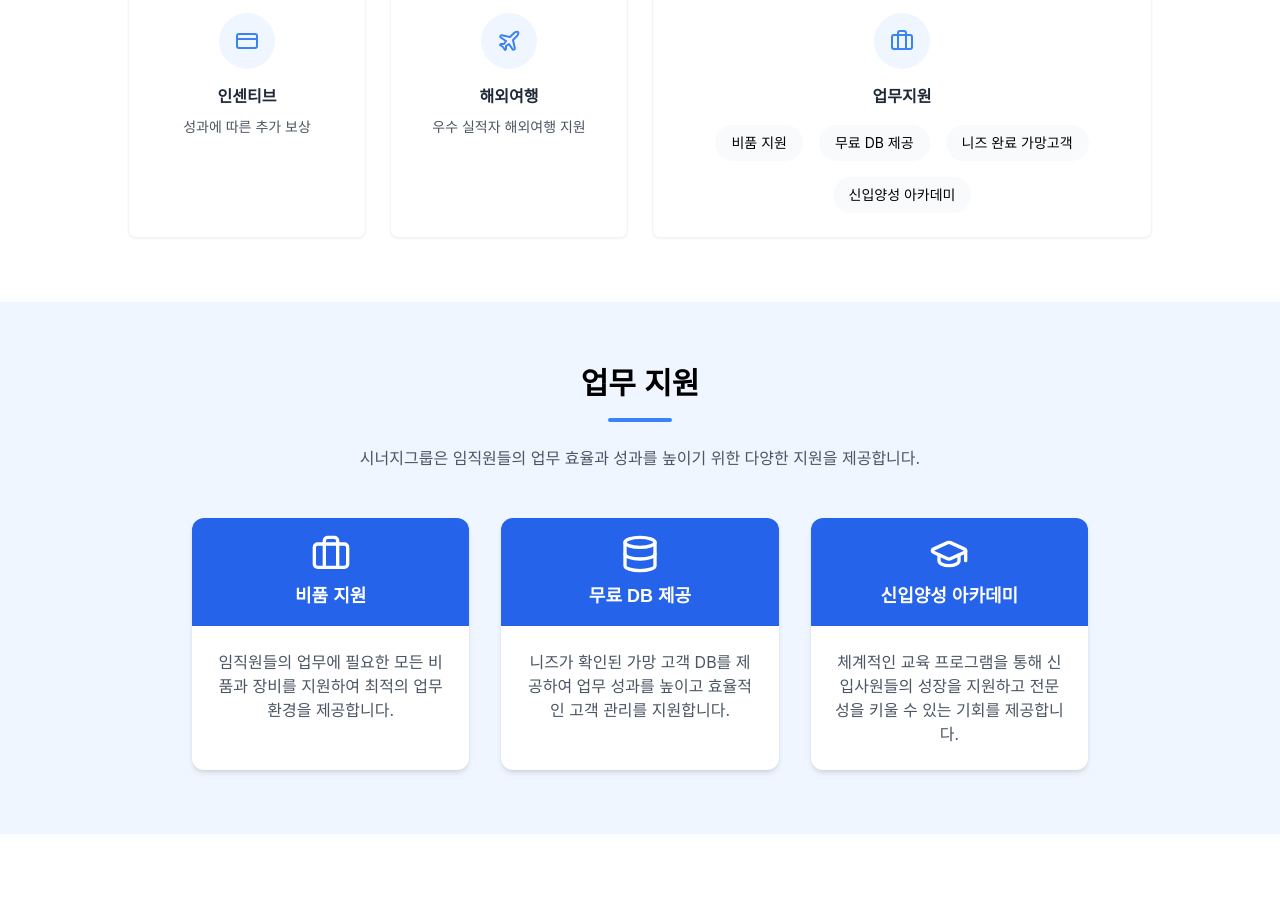
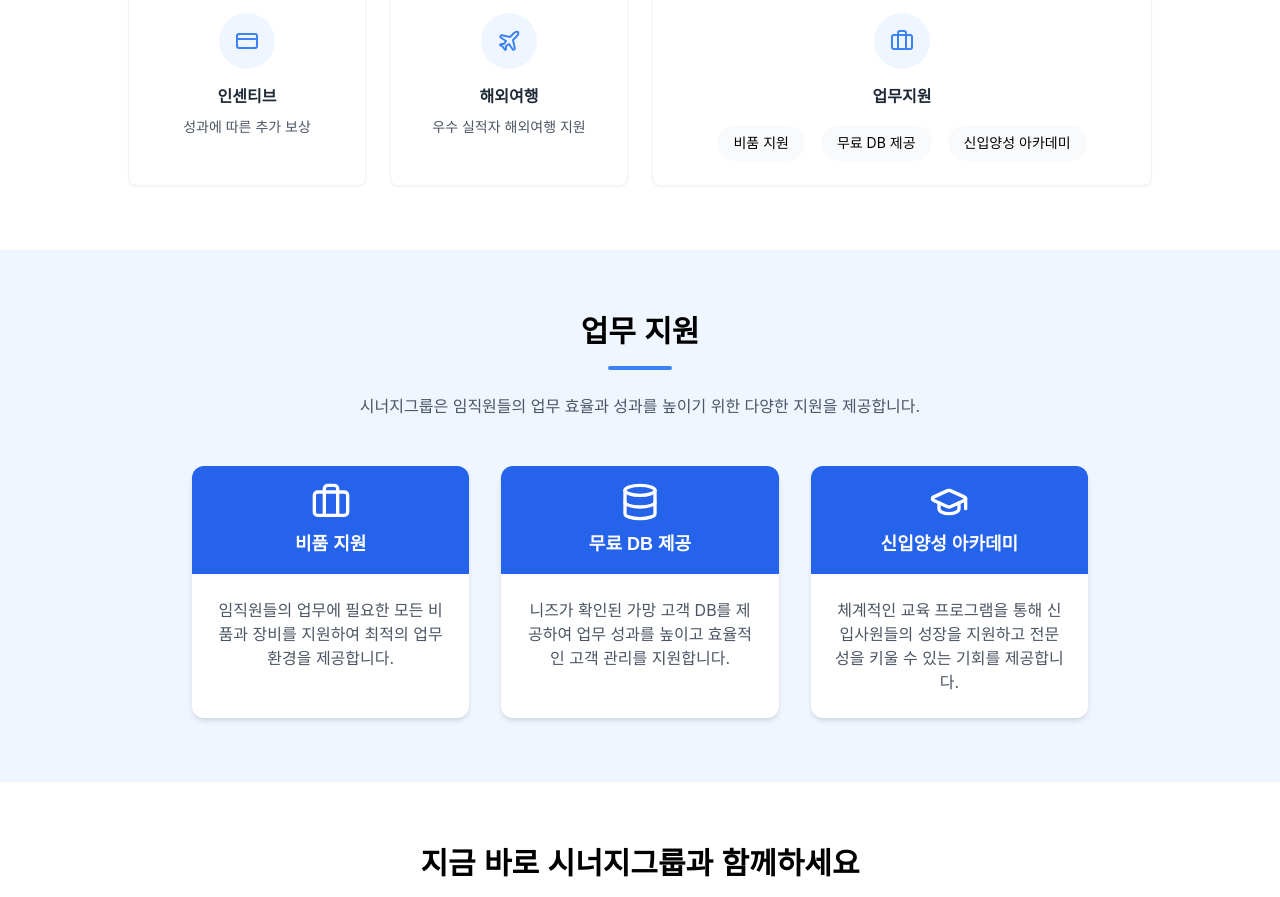
Before and after one commit to codingcraftz/synergy_group, a Next.js app: page /careers in a window 1280 px wide. Shown: the part 2060-2957 px from the top of the page. Built offline with nearby package versions, Linux system fonts and the light colour scheme.

Commit message:
feat: 경력 페이지에서 불필요한 텍스트 제거
- 경력 페이지의 지원 항목에서 '니즈 완료 가망고객' 텍스트를 제거하여 UI 일관성 유지

```diff
--- a/src/app/careers/page.jsx
+++ b/src/app/careers/page.jsx
@@ -382,7 +382,6 @@ export default function CareersPage() {
               <div className="flex flex-wrap justify-center gap-4 mt-4">
                 <div className="bg-gray-50 px-4 py-2 rounded-full text-sm">비품 지원</div>
                 <div className="bg-gray-50 px-4 py-2 rounded-full text-sm">무료 DB 제공</div>
-                <div className="bg-gray-50 px-4 py-2 rounded-full text-sm">니즈 완료 가망고객</div>
                 <div className="bg-gray-50 px-4 py-2 rounded-full text-sm">신입양성 아카데미</div>
               </div>
             </motion.div>
```
